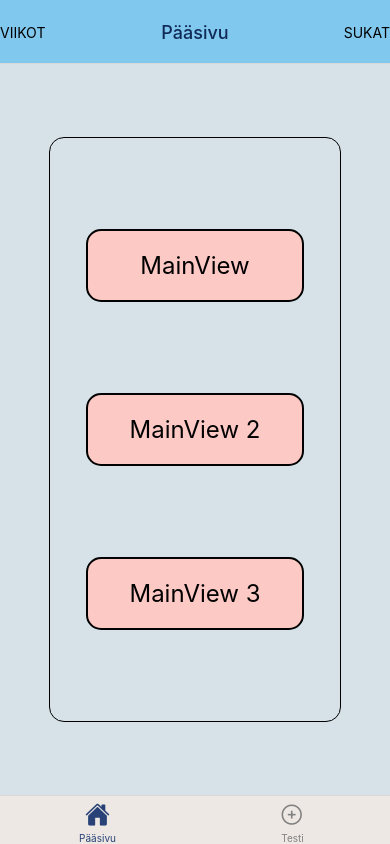
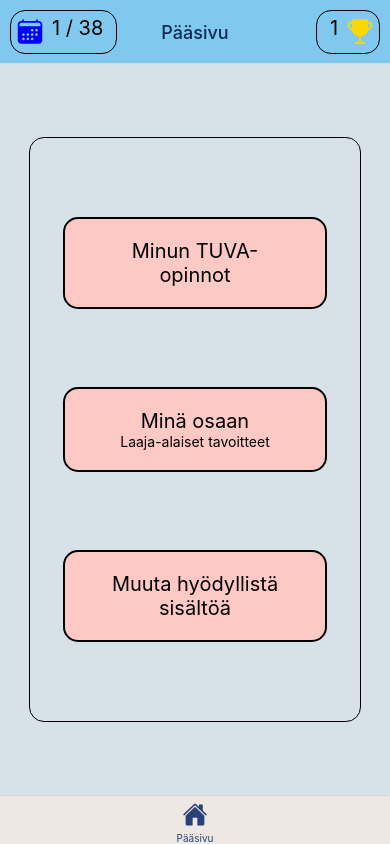
Before and after one commit to Oivoi1/OppiAppi, a React Native app: screen /Main in a window 390 px wide. Built offline with nearby package versions, Linux system fonts and the light colour scheme.

Commit message:
pääsivu tehty ja testattu

```diff
--- a/App.js
+++ b/App.js
@@ -1,19 +1,25 @@
 import { NavigationContainer } from "@react-navigation/native";
 import { createBottomTabNavigator } from "@react-navigation/bottom-tabs";
 import { Ionicons } from "@expo/vector-icons";
-import { View, Text } from "react-native";
+import { View, Text, StyleSheet } from "react-native";
 import { useState } from "react";
 
 // <----- COMPONENTS -----> //
 import MainView from "./components/MainView";
-import Testi from "./components/Testi";
+
+// <----- UTILS -----> //
+import { AppHeaderContext } from "./utils/AppHeaderContext";
 
 export default function App() {
-  const [testi, setTesti] = useState("VIIKOT");
-  const [testi2, setTesti2] = useState("SUKAT");
+  const [studyWeeks, setStudyWeeks] = useState(1);
+  const [trophies, setTrophies] = useState(1);
+
   const Tab = createBottomTabNavigator();
 
   return (
+    <AppHeaderContext.Provider
+      value={{ studyWeeks, setStudyWeeks, trophies, setTrophies }}
+    >
       <NavigationContainer>
         <Tab.Navigator
           initialRouteName="Main"
@@ -36,13 +42,15 @@ export default function App() {
             },
             headerTitleAlign: "center",
             headerLeft: () => (
-            <View>
-              <Text>{testi}</Text>
+              <View style={[styles.headerViews, styles.headerLeftView]}>
+                <Ionicons name="calendar" size={28} color="blue" />
+                <Text style={styles.headerSidesText}>{studyWeeks} / 38</Text>
               </View>
             ),
             headerRight: () => (
-            <View>
-              <Text>{testi2}</Text>
+              <View style={[styles.headerViews, styles.headerRightView]}>
+                <Text style={styles.headerSidesText}>{trophies}</Text>
+                <Ionicons name="trophy" size={28} color="gold" />
               </View>
             ),
 
@@ -66,15 +74,27 @@ export default function App() {
             }}
             // initialParams={fontsLoaded}
           />
-        <Tab.Screen
-          name="Testi"
-          component={Testi}
-          options={{
-            title: "Testi",
-          }}
-          // initialParams={fontsLoaded}
-        />
         </Tab.Navigator>
       </NavigationContainer>
+    </AppHeaderContext.Provider>
   );
 }
+
+const styles = StyleSheet.create({
+  headerViews: {
+    flexDirection: "row",
+    borderWidth: 1,
+    padding: 5,
+    borderRadius: 15,
+  },
+  headerLeftView: {
+    marginLeft: 10,
+  },
+  headerSidesText: {
+    fontSize: 20,
+    marginHorizontal: 8,
+  },
+  headerRightView: {
+    marginRight: 10,
+  },
+});
--- a/components/MainView.js
+++ b/components/MainView.js
@@ -1,18 +1,24 @@
 import { StyleSheet, Text, View, TouchableOpacity } from "react-native";
 import React from "react";
 
-const MainView = () => {
+const MainView = ({ navigation }) => {
   return (
     <View style={styles.main__container}>
       <View style={styles.content__container}>
-        <TouchableOpacity style={styles.link__container}>
-          <Text style={styles.link__container__font}>MainView</Text>
+        <TouchableOpacity
+          style={styles.link__container}
+          // onPress={() => navigation.navigate("sivun nimi")}
+        >
+          <Text style={styles.link__container__font}>Minun TUVA-opinnot</Text>
         </TouchableOpacity>
         <TouchableOpacity style={styles.link__container}>
-          <Text style={styles.link__container__font}>MainView 2</Text>
+          <Text style={styles.link__container__font}>Minä osaan</Text>
+          <Text>Laaja-alaiset tavoitteet</Text>
         </TouchableOpacity>
         <TouchableOpacity style={styles.link__container}>
-          <Text style={styles.link__container__font}>MainView 3</Text>
+          <Text style={styles.link__container__font}>
+            Muuta hyödyllistä sisältöä
+          </Text>
         </TouchableOpacity>
       </View>
     </View>
@@ -30,7 +36,7 @@ const styles = StyleSheet.create({
   },
 
   content__container: {
-    width: "75%",
+    width: "85%",
     height: "80%",
     alignItems: "center",
     justifyContent: "space-evenly",
@@ -38,16 +44,17 @@ const styles = StyleSheet.create({
     borderRadius: 15,
   },
   link__container: {
-    width: "75%",
+    width: "80%",
     backgroundColor: "#FCC9C5",
     borderWidth: 2,
     paddingVertical: 20,
     paddingHorizontal: 40,
     borderRadius: 15,
     elevation: 8,
+    alignItems: "center",
   },
   link__container__font: {
-    fontSize: 24,
+    fontSize: 20,
     textAlign: "center",
   },
 });
--- a/components/Testi.js
+++ /dev/null
@@ -1,10 +0,0 @@
-import { View, Text } from "react-native";
-import React from "react";
-
-export default function Testi() {
-  return (
-    <View>
-      <Text>Testi</Text>
-    </View>
-  );
-}
--- /dev/null
+++ b/utils/AppHeaderContext.js
@@ -0,0 +1,3 @@
+import { createContext } from "react";
+
+export const AppHeaderContext = createContext(null);
```
Also changed, not shown: utils/HeaderStateFunctions.js (added, +10 -0 lines), 1 other file (tests, documents, lock files or other folders). Lines whose indentation alone changed are shown as unchanged.
